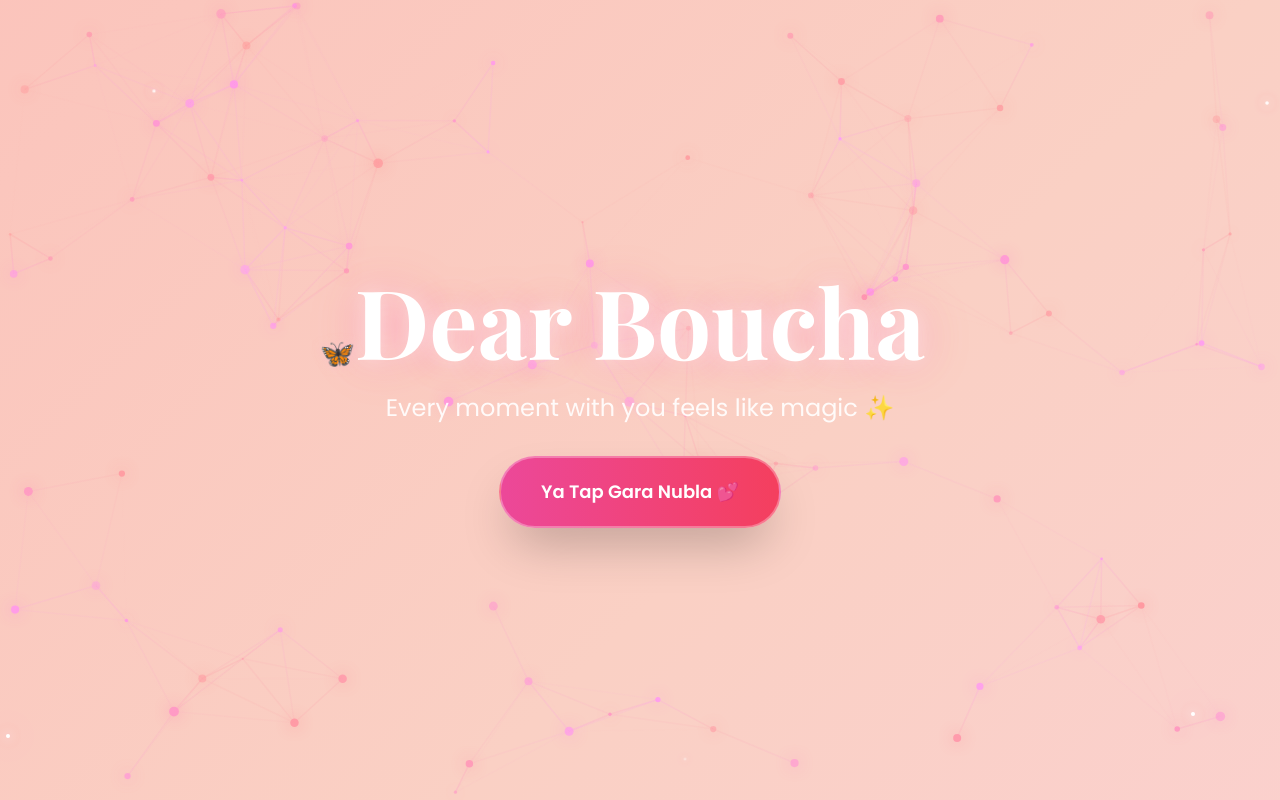
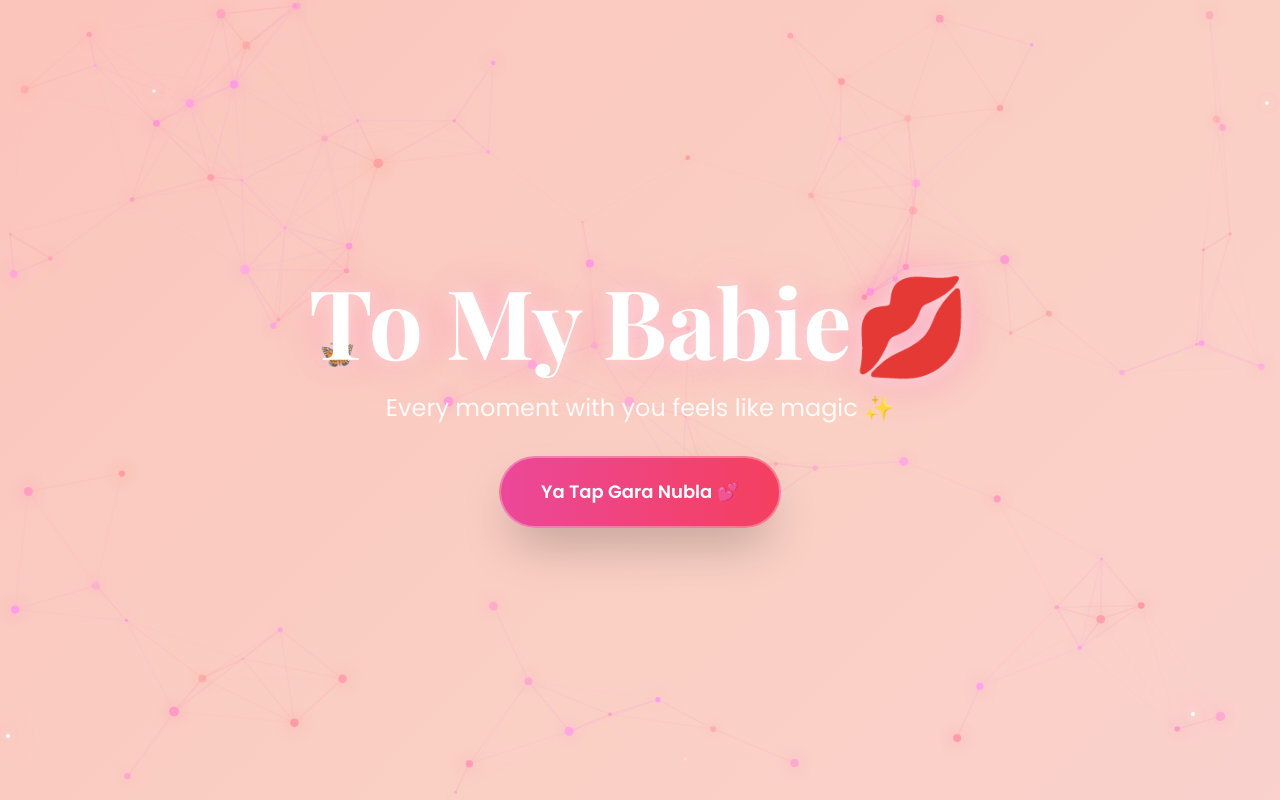
Before and after one commit to moonbabyxoo-hue/Aayushaluvsuh, a plain HTML site: page index.html in a window 1280 px wide. Shown: the top 800 px of the page. Drawn offline with nearby package versions, Linux system fonts and the light colour scheme; animation ran at ten frames a second.

Commit message:
Update index.html

```diff
--- a/index.html
+++ b/index.html
@@ -4,7 +4,7 @@
 <head>
     <meta charset="UTF-8">
     <meta name="viewport" content="width=device-width, initial-scale=1.0">
-    <title>For Boucha ❤️</title>
+    <title>For Baby❤️</title>
     <script src="https://cdn.tailwindcss.com"></script>
     <style>
         @import url('https://fonts.googleapis.com/css2?family=Playfair+Display:wght@400;700&family=Poppins:wght@300;400;600&display=swap');
@@ -324,7 +324,7 @@
         <section class="min-h-screen flex items-center justify-center px-4 py-20">
             <div class="text-center max-w-4xl mx-auto">
                 <h1 class="hero-title text-5xl md:text-7xl lg:text-8xl font-bold text-white mb-6 fade-in">
-                    Dear Boucha
+                    To My Babie💋
                 </h1>
                 <p class="text-xl md:text-2xl text-white/90 mb-8 fade-in delay-1">
                     Every moment with you feels like magic ✨
```
